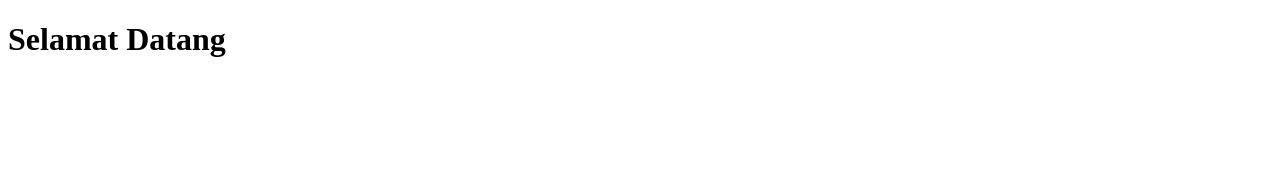
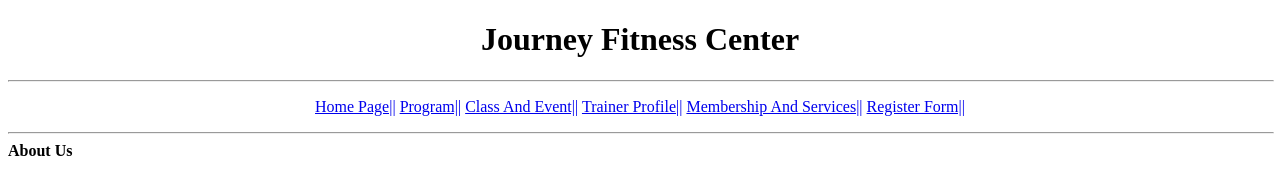
Before and after one commit to daniekamiel/Simple-Website, a plain HTML site: page about.html in a window 1280 px wide. Drawn offline with Linux system fonts and the light colour scheme.

Commit message:
new update

```diff
--- a/about.html
+++ b/about.html
@@ -1,10 +1,17 @@
 <!DOCTYPE html>
 <html>
-	<head>
-		<title> About Us</title>
-	</head>
+	<head> <title> About Us</title> </head>
 	<body>
-			<h1>Selamat Datang </h1>
-			<p> </p>
+			<h1 align="Center" width="100%" > Journey Fitness Center </h1>
+			<hr align="Center" size="2" width="100%">
+			<p align="Center">
+				<a href="index.html">Home Page||</a>
+				<a href="program.html">Program||</a>
+				<a href="class.html">Class And Event||</a>
+				<a href="trainer.html">Trainer Profile||</a>
+				<a href="membership.html">Membership And Services||</a>
+				<a href="register.html">Register Form||</a></p>
+			<hr align="Center" size="2" width="100%">
+			<B>About Us</B>
 	</body>
 </html>
```
Also changed, not shown: Index.html (added, +17 -0 lines).
